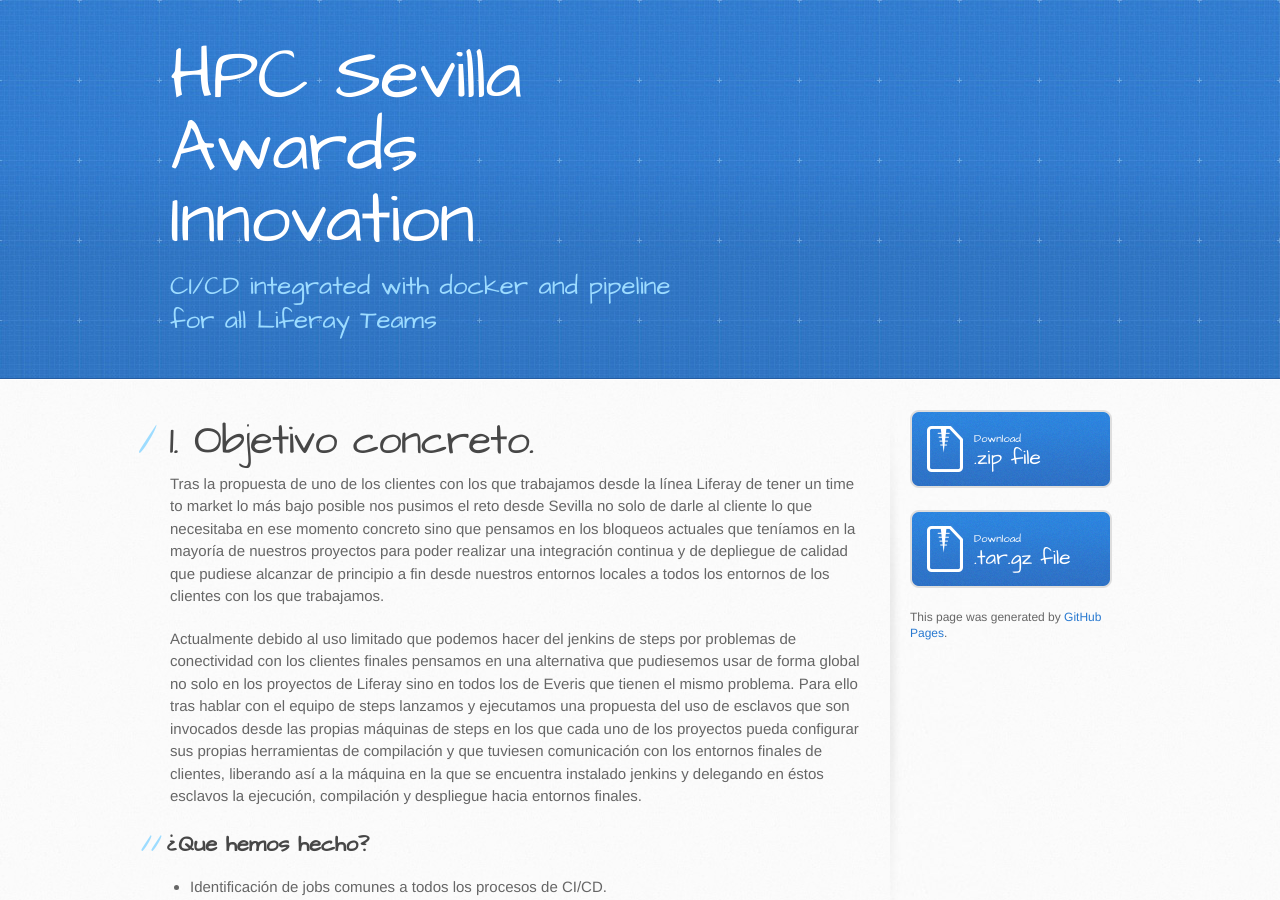
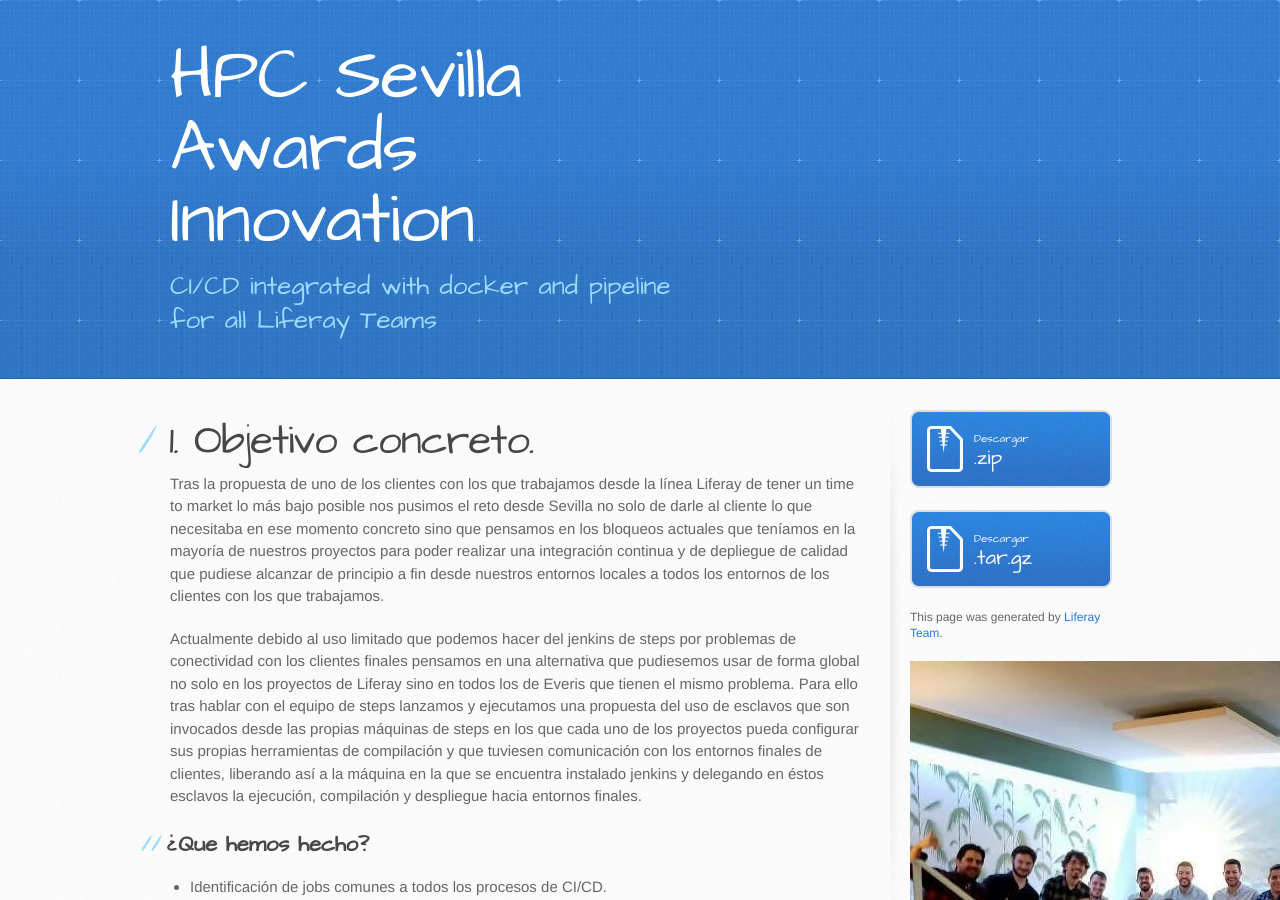
Before and after one commit to dmcisneros/dmcisneros.github.io, a Jekyll site: the page built from index.md, in a window 1280 px wide and 900 px high. Built offline with Jekyll 4.4.1, drawn with Linux system fonts in a browser that asks for light colours.

Commit message:
added V5

```diff
--- a/_layouts/default.html
+++ b/_layouts/default.html
@@ -40,12 +40,12 @@
         <aside id="sidebar">
           {% if site.show_downloads %}
             <a href="{{ site.github.zip_url }}" class="button">
-              <small>Download</small>
-              .zip file
+              <small>Descargar</small>
+              .zip
             </a>
             <a href="{{ site.github.tar_url }}" class="button">
-              <small>Download</small>
-              .tar.gz file
+              <small>Descargar</small>
+              .tar.gz
             </a>
           {% endif %}
 
@@ -53,7 +53,10 @@
             <p class="repo-owner"><a href="{{ site.github.repository_url }}">{{ site.github.repository_name }}</a> is maintained by <a href="{{ site.github.owner_url }}">{{ site.github.owner_name }}</a>.</p>
           {% endif %}
 
-          <p>This page was generated by <a href="https://pages.github.com">GitHub Pages</a>.</p>
+          <p>This page was generated by <a href="https://pages.github.com">Liferay Team</a>.</p>
+          <p>
+            <img src="https://raw.githubusercontent.com/dmcisneros/dmcisneros.github.io/master/assets/images/ci/team.jpg"/>
+          </p>
         </aside>
       </div>
     </div>
```
